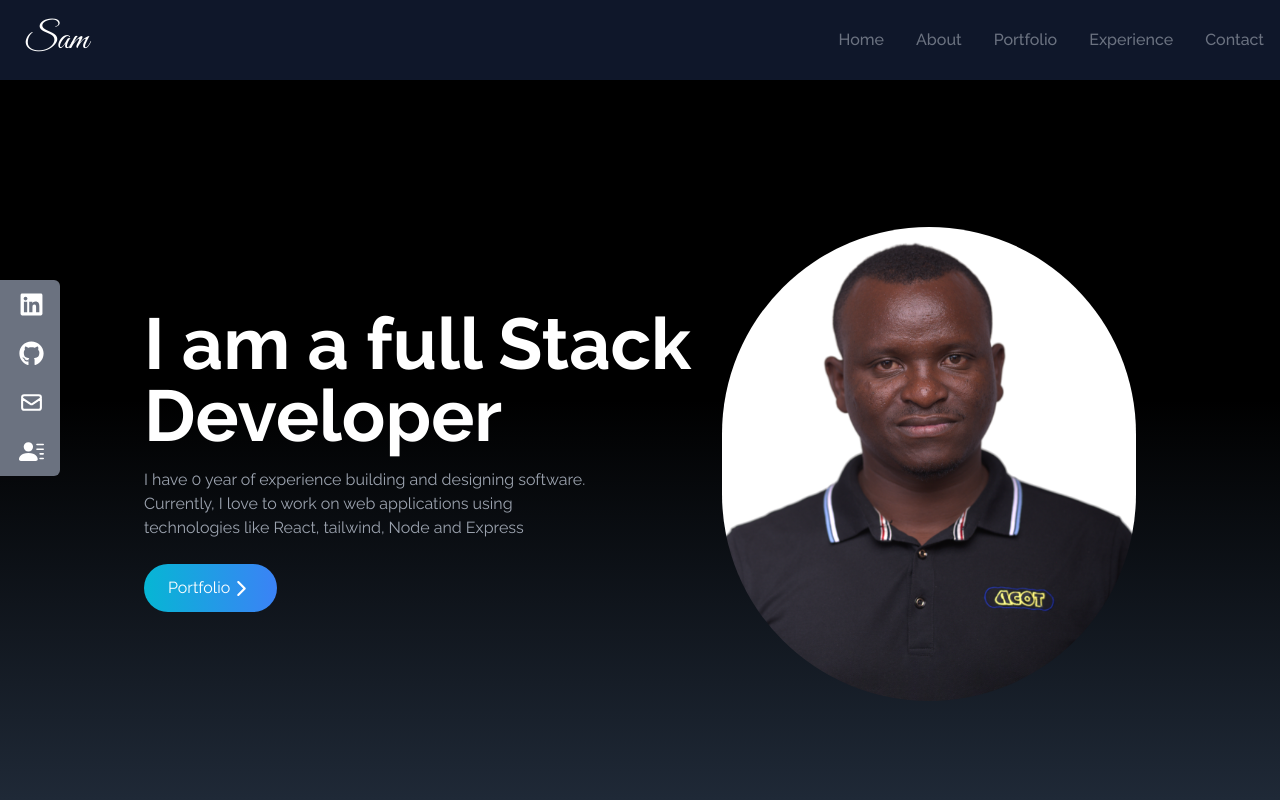
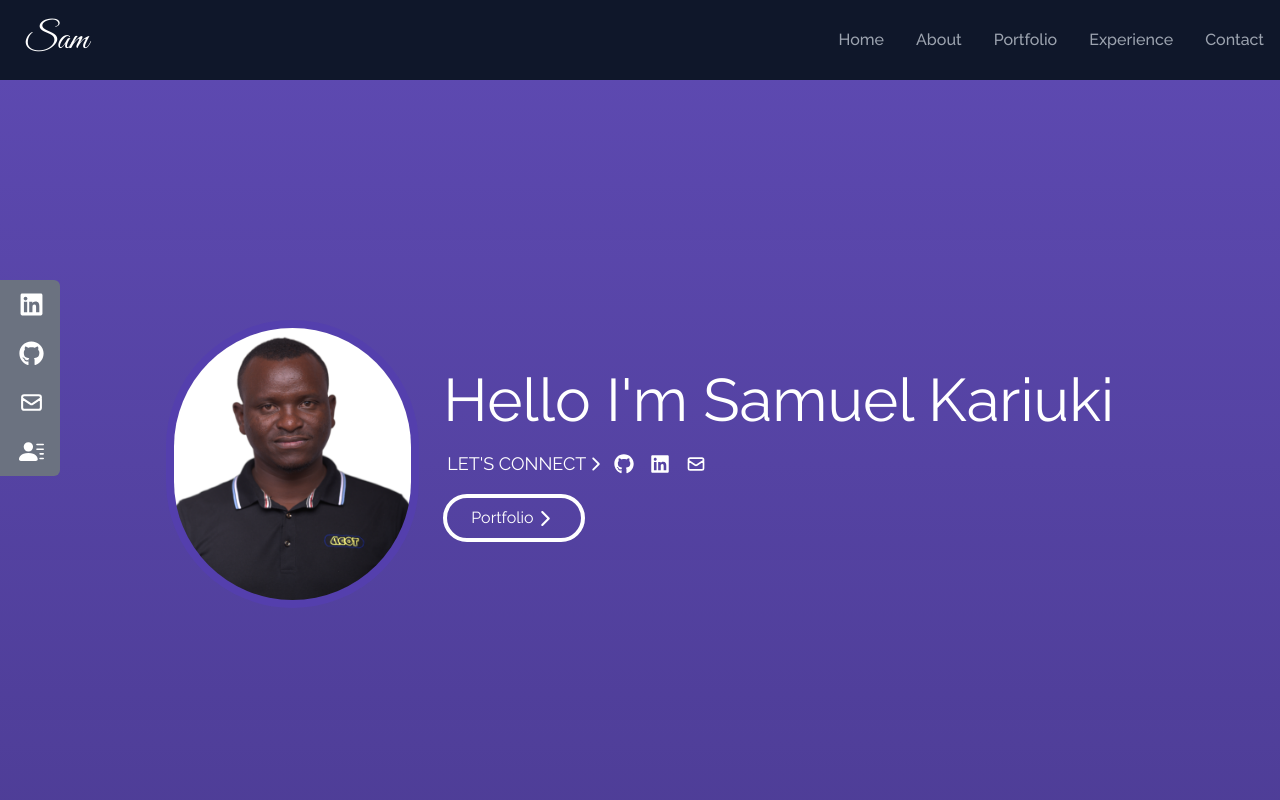
Before and after one commit to karispapa/portfolio, a React (Vite) app: page / in a window 1280 px wide. Shown: the top 800 px of the page. Built offline with nearby package versions, Linux system fonts and the light colour scheme.

Commit message:
Revamped the Homepage

```diff
--- a/src/components/Home.jsx
+++ b/src/components/Home.jsx
@@ -1,29 +1,75 @@
 import { Link } from 'react-scroll'
 import heroImage from '../assets/heroImage.png'
 import { IoIosArrowForward } from 'react-icons/io'
+import { FaGithub, FaLinkedin } from 'react-icons/fa'
+import { HiOutlineMail } from 'react-icons/hi'
 
 const Home = () => {
   return (
     <div
       name="home"
-      className="h-screen w-full bg-gradient-to-b from-black via-black to-gray-800 pt-32 bg-blend-overlay"
+      className="from-hero-gradient-from to-hero-gradient-to h-screen w-full bg-gradient-to-b pt-32 bg-blend-overlay"
     >
-      <div className=" mx-auto flex h-full max-w-screen-lg flex-col items-center justify-center px-4 md:flex-row">
+      <div
+        className=" mx-auto flex h-full max-w-screen-lg flex-col
+      items-center justify-center px-4 lg:flex-row"
+      >
+        <div className="rounded-full  lg:mr-6 lg:w-auto">
+          <img
+            src={heroImage}
+            alt="my profile"
+            className="border-primary mx-auto h-56 rounded-full border-8 lg:h-72"
+          />
+        </div>
         <div className="flex h-full flex-col justify-center">
-          <h2 className="text-4xl font-bold text-white sm:text-7xl">
-            I am a full Stack Developer
+          <h2 className="font-header text-center text-4xl text-white sm:text-left sm:text-5xl md:text-6xl">
+            Hello I'm Samuel Kariuki
           </h2>
-          <p className="max-w-md py-4 text-gray-400">
+          {/* <p className="max-w-md py-4 text-gray-400">
             I have 0 year of experience building and designing software.
             Currently, I love to work on web applications using technologies
             like React, tailwind, Node and Express
-          </p>
+          </p> */}
+          <div className="flex flex-col justify-center pt-3 sm:flex-row sm:pt-5 lg:justify-start">
+            <div className="flex items-center justify-center pl-0 sm:justify-start md:pl-1">
+              <p className="font-body text-lg uppercase text-white">
+                Let's connect
+              </p>
+              <div className="hidden sm:block">
+                <IoIosArrowForward className=" hover:text-yellow text-xl text-white" />
+              </div>
+            </div>
+            <div className="flex items-center justify-center space-x-4 pl-2 pt-5 sm:justify-start sm:pt-0">
+              <a
+                href="https://github.com/karispapa"
+                target="_blank"
+                rel="noreferrer"
+              >
+                <FaGithub className=" hover:text-yellow text-xl text-white" />
+              </a>
+              <a
+                href="https://www.linkedin.com/in/samuel-kariuki-210a358b/"
+                target="_blank"
+                rel="noreferrer"
+              >
+                <FaLinkedin className=" hover:text-yellow text-xl text-white" />
+              </a>
+              <a
+                href="mailto:skariuki@gmail.com"
+                target="_blank"
+                rel="noreferrer"
+              >
+                <HiOutlineMail className=" hover:text-yellow text-xl text-white" />
+              </a>
+            </div>
+          </div>
           <div>
             <Link
               to="portfolio"
               smooth
               duration={500}
-              className="group my-2 flex w-fit cursor-pointer items-center rounded-full bg-gradient-to-r from-cyan-500 to-blue-500 px-6 py-3 text-white"
+              className="group my-4  flex w-fit
+              cursor-pointer items-center rounded-full border-4 border-white px-6 py-2  text-white"
             >
               Portfolio
               <span className="duration-300 group-hover:rotate-90">
@@ -32,13 +78,6 @@ const Home = () => {
             </Link>
           </div>
         </div>
-        <div className="w-2/3">
-          <img
-            src={heroImage}
-            alt="my profile"
-            className="mx-auto h-full  w-2/3 rounded-full object-contain md:w-full"
-          />
-        </div>
       </div>
     </div>
   )
--- a/src/components/NavBar.jsx
+++ b/src/components/NavBar.jsx
@@ -31,7 +31,7 @@ const NavBar = () => {
       <ul className="hidden md:flex">
         {navLinks.map((link, index) => (
           <li
-            className="cursor-pointer px-4 font-medium capitalize text-gray-500 duration-200 hover:scale-105"
+            className="cursor-pointer px-4 font-medium capitalize text-gray-400 duration-200 hover:scale-105"
             key={index}
           >
             <Link to={link} smooth duration={500}>
--- a/src/components/SocialLinks.jsx
+++ b/src/components/SocialLinks.jsx
@@ -10,7 +10,7 @@ const SocialLinks = () => {
           LinkedIn <FaLinkedin size={25} />
         </>
       ),
-      href: 'https://linkedin.com',
+      href: 'https://www.linkedin.com/in/samuel-kariuki-210a358b/',
       style: 'rounded-tr-md',
     },
     {
--- a/src/index.css
+++ b/src/index.css
@@ -10,3 +10,13 @@
     font-family: 'Raleway', sans-serif;
   }
 }
+
+.from-hero-gradient-from {
+  --tw-gradient-from: rgba(85, 64, 174, 0.95);
+  --tw-gradient-to: rgba(85, 64, 174, 0);
+  --tw-gradient-stops: var(--tw-gradient-from), var(--tw-gradient-to);
+}
+
+.to-hero-gradient-to {
+  --tw-gradient-to: rgba(65, 47, 144, 0.93);
+}
--- a/tailwind.config.js
+++ b/tailwind.config.js
@@ -9,6 +9,7 @@ export default {
       colors: {
         lightSlateGray: '#778899',
         node: '#3c873a',
+        primary: 'rgba(85, 64, 174, 0.95)',
       },
     },
   },
```
